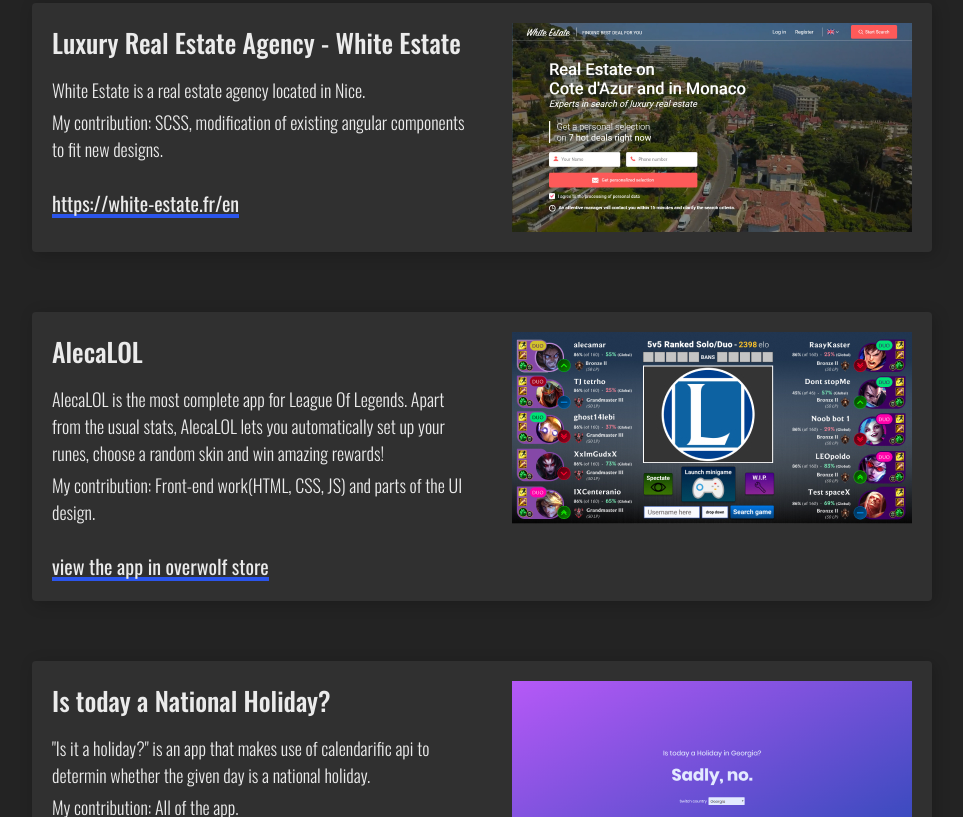
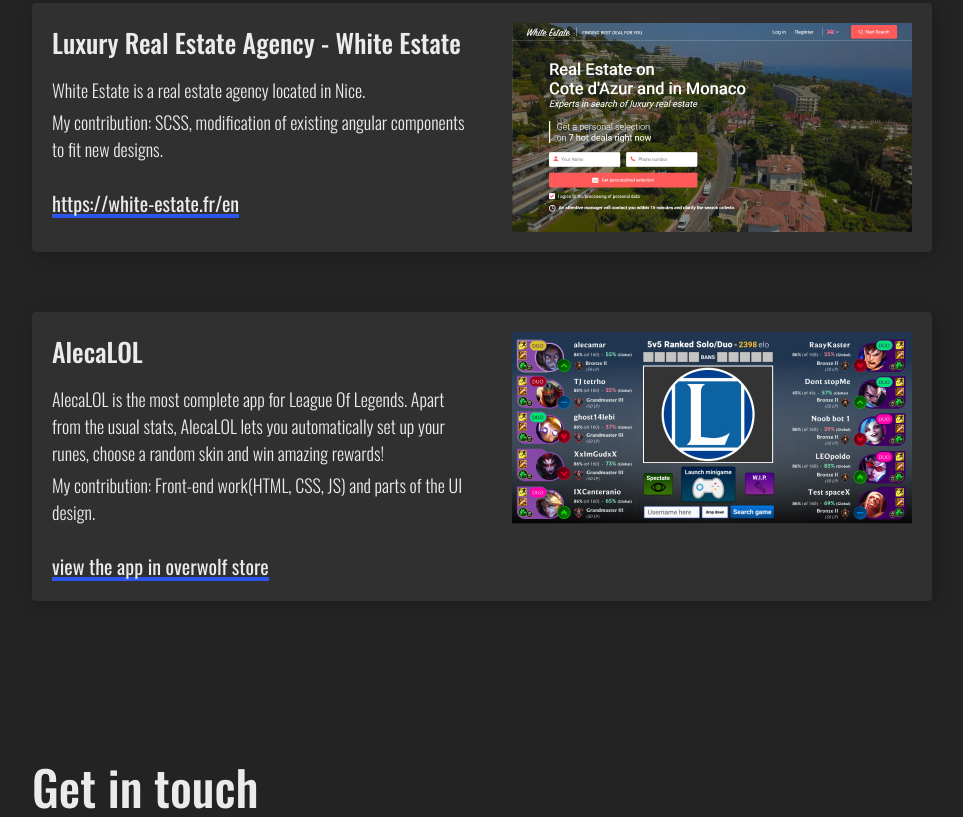
Before and after one commit to khimsh/khimsh.github.io, a website: page index.html in a window 1280 px wide. Shown: the part 1983-2800 px from the top of the page, without its empty margins (158-1121 px from the left). Drawn offline with nearby package versions, Linux system fonts and the light colour scheme.

Commit message:
removed holiday app.

```diff
--- a/index.html
+++ b/index.html
@@ -6,7 +6,7 @@
     <meta http-equiv="X-UA-Compatible" content="ie=edge" />
     <meta
       name="description"
-      content="Ia Khimshiashvili - Front-end web developer."
+      content="Ia Khimsh - Markup & Front-End development."
     />
     <title>Ia Khimsh - Portfolio</title>
 
@@ -76,7 +76,7 @@
         <div class="hero__content">
           <div>
             <h2 class="hero__tagline">
-              Building User Interfaces One Line Of Code At A Time!
+              Markup & Front-End development
             </h2>
 
             <div class="hero__ctas">
@@ -314,37 +314,6 @@
           </div>
           <!-- .work -->
 
-          <div class="work">
-            <div class="work__description">
-              <h3>Is today a National Holiday?</h3>
-              <p>
-                "Is it a holiday?" is an app that makes use of calendarific api
-                to determin whether the given day is a national holiday.
-              </p>
-              <p>My contribution: All of the app.</p>
-              <a
-                href="https://khimsh.github.io/isitaholiday/"
-                target="_blank"
-                rel="noreferrer"
-                >/isitaholiday</a
-              >
-            </div>
-            <!-- .work__description -->
-
-            <figure class="work__image">
-              <a
-                href="https://khimsh.github.io/isitaholiday/"
-                target="_blank"
-                rel="noreferrer"
-              >
-                <img
-                  src="assets/img/isitaholiday.png"
-                  alt="Is today a holiday?"
-                />
-              </a>
-            </figure>
-          </div>
-          <!-- .work -->
         </div>
         <!-- .works__container -->
       </div>
@@ -392,7 +361,7 @@
 
     <footer class="footer">
       <div class="footer__copy">
-        &copy; iaKhimsh &ndash; 2019
+        &copy; iaKhimsh &ndash; 2020
       </div>
     </footer>
     <!-- end Footer -->
```
Also changed, not shown: package.json (+5 -5 lines), 1 other file.
